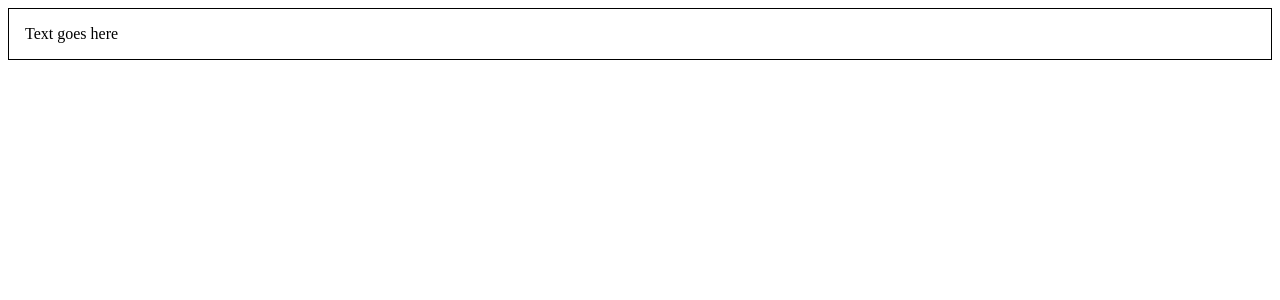
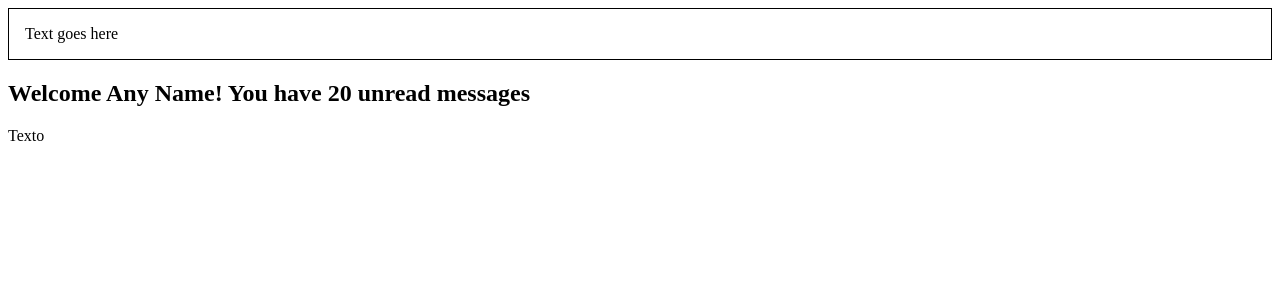
Before and after one commit to JeanMichaelC/React-TypeScript_Fundamentals, a React app: page / in a window 1280 px wide. Shown: the top 300 px of the page. Built offline with nearby package versions, Linux system fonts and the light colour scheme.

Commit message:
:memo: 06 Props Types and Tips
I've seen how to import types in different files and use de object destructuring for the props

```diff
--- a/src/App.tsx
+++ b/src/App.tsx
@@ -1,11 +1,12 @@
 import React from "react";
 import { Container } from "./components/05_StyleProps";
-
+import { Greet } from "./components/06_PropsTypesAndTips";
 
 const App: React.FC = () => {
 	return (
 		<div>
 			<Container styles={{ border: `1px solid black`, padding: `1rem` }}/>
+			<Greet messageCount={20} isLoggedIn/>
 		</div>
 	)
 }
--- /dev/null
+++ b/src/components/06_PropsTypesAndTips.tsx
@@ -0,0 +1,25 @@
+import React from 'react';
+import { GreetProps } from './Greet.types'; // This allow us to use the type in different places at the same time
+
+
+// But in large projects we usually want to separate the types in different files.
+// type GreetProps = {
+// 	name?: string, // This is optional
+// 	messageCount: number,
+// 	isLoggedIn: boolean
+// }
+
+
+// Lets take our Greet Component to make an example of destructuring props
+const Greet = ({ name = 'Any Name', messageCount, isLoggedIn }: GreetProps) => {
+	return (
+		<div>
+			<h2>
+				{isLoggedIn ? `Welcome ${name}! You have ${messageCount} unread messages` : 'Welcome Guest'}
+			</h2>
+			<p>Texto</p>
+		</div>
+	)
+}
+
+export { Greet }
--- /dev/null
+++ b/src/components/Greet.types.ts
@@ -0,0 +1,5 @@
+export type GreetProps = {
+	name?: string, // This is optional
+	messageCount: number,
+	isLoggedIn: boolean
+}
```
